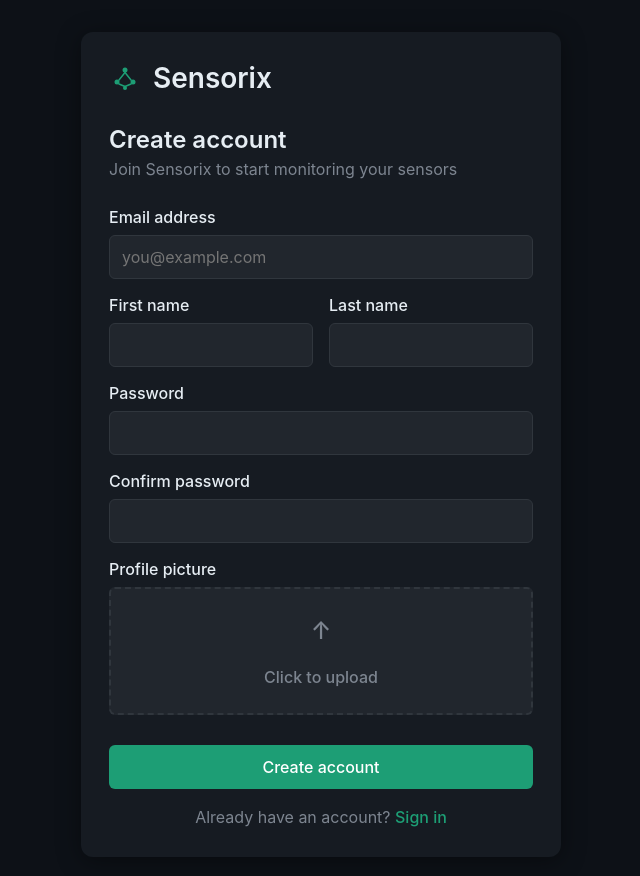
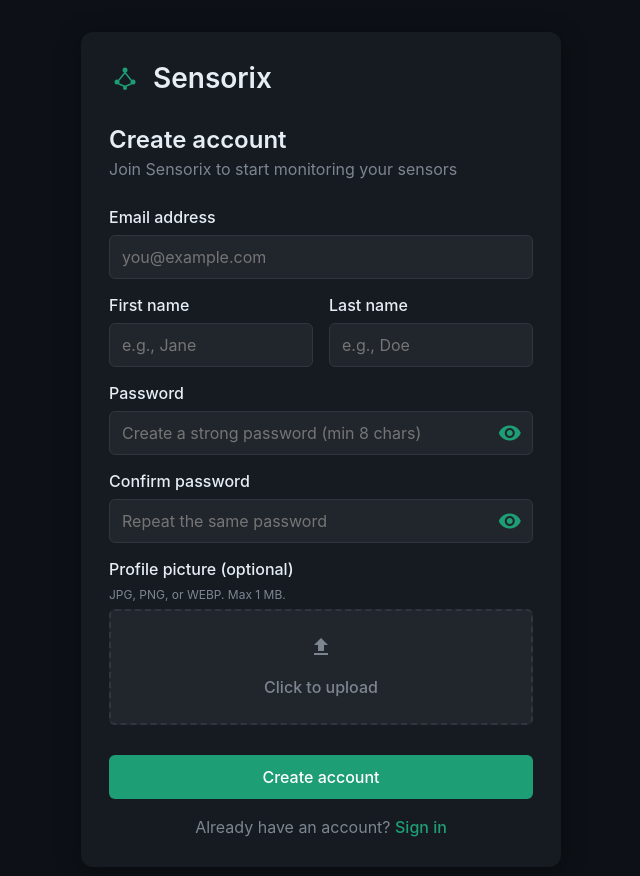
Before and after one commit to SalmaaKhaledd/iot-frontend, an Angular app: page /signup in a window 1280 px wide. Shown: the top 876 px of the page, without its empty margins (319-959 px from the left). Built offline with nearby package versions, Linux system fonts and the light colour scheme.

Commit message:
feat(auth): improve login and signup UX (password toggles, placeholders, profile picture flow)

```diff
--- a/src/app/features/auth/login/login.component.html
+++ b/src/app/features/auth/login/login.component.html
@@ -36,13 +36,26 @@
 
       <div class="field-wrapper">
         <label for="password">Password</label>
+        <div class="password-input-group">
           <input
             id="password"
-          type="password"
+            [type]="showPassword ? 'text' : 'password'"
             formControlName="password"
+            placeholder="Create a strong password (min 8 chars)"
             [class.input-error]="errorMessage !== ''"
             autocomplete="current-password"
           />
+          <button
+            type="button"
+            class="password-toggle"
+            (click)="togglePasswordVisibility()"
+            [attr.aria-label]="showPassword ? 'Hide password' : 'Show password'"
+          >
+            <mat-icon aria-hidden="true">
+              {{ showPassword ? 'visibility_off' : 'visibility' }}
+            </mat-icon>
+          </button>
+        </div>
         @if (loginForm.controls.password.touched &&
         loginForm.controls.password.hasError('required')) {
         <div class="field-error">Password is required.</div>
--- a/src/app/features/auth/login/login.component.scss
+++ b/src/app/features/auth/login/login.component.scss
@@ -71,6 +71,38 @@ input:focus {
   border-color: var(--sensorix-teal);
 }
 
+.password-input-group {
+  position: relative;
+}
+
+.password-input-group input {
+  padding-right: 4.25rem;
+}
+
+.password-toggle {
+  position: absolute;
+  right: 0.5rem;
+  top: 50%;
+  transform: translateY(-50%);
+  display: grid;
+  place-items: center;
+  width: auto;
+  height: auto;
+  margin-top: 0;
+  padding: 0.2rem;
+  background: transparent;
+  color: var(--sensorix-teal);
+  border: none;
+  border-radius: 4px;
+  line-height: 0;
+  cursor: pointer;
+}
+
+.password-toggle:hover {
+  background: transparent;
+  color: #178a64;
+}
+
 .input-error {
   border: 1px solid var(--destructive) !important;
 }
--- a/src/app/features/auth/login/login.component.ts
+++ b/src/app/features/auth/login/login.component.ts
@@ -1,6 +1,7 @@
 import { ChangeDetectionStrategy, Component, DestroyRef, inject } from '@angular/core';
 import { takeUntilDestroyed } from '@angular/core/rxjs-interop';
 import { FormBuilder, ReactiveFormsModule, Validators } from '@angular/forms';
+import { MatIconModule } from '@angular/material/icon';
 import { Router, RouterLink } from '@angular/router';
 import { finalize } from 'rxjs';
 
@@ -15,7 +16,7 @@ import { SensorixLogoComponent } from '../../../shared/components/sensorix-logo/
   selector: 'app-login',
   standalone: true,
   changeDetection: ChangeDetectionStrategy.OnPush,
-  imports: [ReactiveFormsModule, RouterLink, SensorixLogoComponent],
+  imports: [ReactiveFormsModule, RouterLink, SensorixLogoComponent, MatIconModule],
   templateUrl: './login.component.html',
   styleUrl: './login.component.scss',
 })
@@ -27,6 +28,7 @@ export class LoginComponent {
 
   errorMessage = '';
   isLoading = false;
+  showPassword = false;
 
   readonly loginForm = this.formBuilder.group({
     email: [
@@ -87,4 +89,8 @@ export class LoginComponent {
         },
       });
   }
+
+  togglePasswordVisibility(): void {
+    this.showPassword = !this.showPassword;
+  }
 }
--- a/src/app/features/auth/signup/signup.component.html
+++ b/src/app/features/auth/signup/signup.component.html
@@ -36,7 +36,13 @@
       <div class="name-row">
         <div class="field-wrapper name-field">
           <label for="firstName">First name</label>
-          <input id="firstName" type="text" formControlName="firstName" autocomplete="given-name" />
+          <input
+            id="firstName"
+            type="text"
+            formControlName="firstName"
+            placeholder="e.g., Jane"
+            autocomplete="given-name"
+          />
           @if (hasError('firstName', 'required')) {
           <span class="field-error">First name is required.</span>
           }
@@ -50,7 +56,13 @@
 
         <div class="field-wrapper name-field">
           <label for="lastName">Last name</label>
-          <input id="lastName" type="text" formControlName="lastName" autocomplete="family-name" />
+          <input
+            id="lastName"
+            type="text"
+            formControlName="lastName"
+            placeholder="e.g., Doe"
+            autocomplete="family-name"
+          />
           @if (hasError('lastName', 'required')) {
           <span class="field-error">Last name is required.</span>
           }
@@ -65,7 +77,25 @@
 
       <div class="field-wrapper">
         <label for="password">Password</label>
-        <input id="password" type="password" formControlName="password" autocomplete="new-password" />
+        <div class="password-input-group">
+          <input
+            id="password"
+            [type]="showPassword ? 'text' : 'password'"
+            formControlName="password"
+            placeholder="Create a strong password (min 8 chars)"
+            autocomplete="new-password"
+          />
+          <button
+            type="button"
+            class="password-toggle"
+            (click)="togglePasswordVisibility()"
+            [attr.aria-label]="showPassword ? 'Hide password' : 'Show password'"
+          >
+            <mat-icon aria-hidden="true">
+              {{ showPassword ? 'visibility_off' : 'visibility' }}
+            </mat-icon>
+          </button>
+        </div>
         @if (hasError('password', 'required')) {
         <span class="field-error">Password is required.</span>
         }
@@ -82,12 +112,25 @@
 
       <div class="field-wrapper">
         <label for="confirmPassword">Confirm password</label>
-        <input
-          id="confirmPassword"
-          type="password"
-          formControlName="confirmPassword"
-          autocomplete="new-password"
-        />
+        <div class="password-input-group">
+          <input
+            id="confirmPassword"
+            [type]="showConfirmPassword ? 'text' : 'password'"
+            formControlName="confirmPassword"
+            placeholder="Repeat the same password"
+            autocomplete="new-password"
+          />
+          <button
+            type="button"
+            class="password-toggle"
+            (click)="toggleConfirmPasswordVisibility()"
+            [attr.aria-label]="showConfirmPassword ? 'Hide password' : 'Show password'"
+          >
+            <mat-icon aria-hidden="true">
+              {{ showConfirmPassword ? 'visibility_off' : 'visibility' }}
+            </mat-icon>
+          </button>
+        </div>
         @if (hasError('confirmPassword', 'required')) {
         <span class="field-error">Please confirm your password.</span>
         }
@@ -97,10 +140,14 @@
       </div>
 
       <div class="field-wrapper">
-        <label for="profilePicture">Profile picture</label>
+        <label for="profilePicture">Profile picture (optional)</label>
+        <span id="profilePicture-hint" class="upload-hint">
+          JPG, PNG, or WEBP. Max 1 MB.
+        </span>
         <label
           class="upload-area"
           for="profilePicture"
+          tabindex="0"
         >
           @if (profilePicturePreviewUrl && !profilePictureError) {
           <img
@@ -110,19 +157,42 @@
           />
           <span class="upload-file-name">{{ selectedProfilePictureName }}</span>
           } @else {
-          <span class="upload-icon">↑</span>
+          <mat-icon class="upload-icon" aria-hidden="true">upload</mat-icon>
           <span>Click to upload</span>
           }
         </label>
         <input
+          #profilePictureInput
           id="profilePicture"
           type="file"
-          accept="image/*"
+          accept="image/png,image/jpeg,image/webp"
           (change)="onFileChange($event)"
+          [attr.aria-describedby]="
+            profilePictureError
+              ? 'profilePicture-hint profilePicture-error'
+              : 'profilePicture-hint'
+          "
           hidden
         />
+        @if (profilePicturePreviewUrl && !profilePictureError) {
+        <button
+          type="button"
+          class="upload-remove"
+          (click)="removeProfilePicture()"
+          aria-label="Remove profile picture"
+        >
+          Remove
+        </button>
+        }
+        @if (isReadingProfilePicture) {
+        <span class="upload-status" role="status" aria-live="polite">
+          Reading file…
+        </span>
+        }
         @if (profilePictureError) {
-        <span class="field-error">{{ profilePictureError }}</span>
+        <span id="profilePicture-error" class="field-error">
+          {{ profilePictureError }}
+        </span>
         }
       </div>
 
--- a/src/app/features/auth/signup/signup.component.scss
+++ b/src/app/features/auth/signup/signup.component.scss
@@ -71,6 +71,38 @@ input:focus {
   border-color: var(--sensorix-teal);
 }
 
+.password-input-group {
+  position: relative;
+}
+
+.password-input-group input {
+  padding-right: 4.25rem;
+}
+
+.password-toggle {
+  position: absolute;
+  right: 0.5rem;
+  top: 50%;
+  transform: translateY(-50%);
+  display: grid;
+  place-items: center;
+  width: auto;
+  height: auto;
+  margin-top: 0;
+  padding: 0.2rem;
+  background: transparent;
+  color: var(--sensorix-teal);
+  border: none;
+  border-radius: 4px;
+  line-height: 0;
+  cursor: pointer;
+}
+
+.password-toggle:hover {
+  background: transparent;
+  color: #178a64;
+}
+
 .name-row {
   display: flex;
   gap: 1rem;
@@ -95,6 +127,17 @@ input:focus {
   gap: 0.5rem;
 }
 
+.upload-area:focus-visible {
+  outline: 2px solid var(--sensorix-teal);
+  outline-offset: 2px;
+}
+
+.upload-hint {
+  color: var(--muted-foreground);
+  font-size: 0.75rem;
+  line-height: 1.35;
+}
+
 .upload-icon {
   font-size: 1.5rem;
   display: block;
@@ -102,9 +145,9 @@ input:focus {
 }
 
 .upload-preview {
-  width: 3rem;
-  height: 3rem;
-  border-radius: 8px;
+  width: 4rem;
+  height: 4rem;
+  border-radius: 50%;
   object-fit: cover;
   border: 1px solid var(--border);
 }
@@ -114,6 +157,38 @@ input:focus {
   font-size: 0.85rem;
   line-height: 1.2;
   word-break: break-word;
+}
+
+.upload-remove {
+  width: fit-content;
+  height: auto;
+  margin-top: 0.25rem;
+  padding: 0;
+  background: transparent;
+  border: none;
+  color: var(--sensorix-teal);
+  font-size: 0.8rem;
+  font-weight: 500;
+  line-height: 1.35;
+  cursor: pointer;
+  transition: color 0.2s;
+}
+
+.upload-remove:hover {
+  background: transparent;
+  color: #178a64;
+}
+
+.upload-remove:focus-visible {
+  outline: 2px solid var(--sensorix-teal);
+  outline-offset: 2px;
+  border-radius: 4px;
+}
+
+.upload-status {
+  color: var(--muted-foreground);
+  font-size: 0.75rem;
+  line-height: 1.35;
 }
 
 button {
--- a/src/app/features/auth/signup/signup.component.ts
+++ b/src/app/features/auth/signup/signup.component.ts
@@ -1,13 +1,17 @@
 import { CommonModule } from '@angular/common';
 import {
   ChangeDetectionStrategy,
+  ChangeDetectorRef,
   Component,
   DestroyRef,
+  ElementRef,
   OnDestroy,
+  ViewChild,
   inject,
 } from '@angular/core';
 import { takeUntilDestroyed } from '@angular/core/rxjs-interop';
 import { FormBuilder, ReactiveFormsModule, Validators } from '@angular/forms';
+import { MatIconModule } from '@angular/material/icon';
 import { Router, RouterLink } from '@angular/router';
 import { finalize, switchMap } from 'rxjs';
 
@@ -27,7 +31,13 @@ import { SensorixLogoComponent } from '../../../shared/components/sensorix-logo/
   selector: 'app-signup',
   standalone: true,
   changeDetection: ChangeDetectionStrategy.OnPush,
-  imports: [CommonModule, ReactiveFormsModule, RouterLink, SensorixLogoComponent],
+  imports: [
+    CommonModule,
+    ReactiveFormsModule,
+    RouterLink,
+    SensorixLogoComponent,
+    MatIconModule,
+  ],
   templateUrl: './signup.component.html',
   styleUrl: './signup.component.scss',
 })
@@ -36,11 +46,18 @@ export class SignupComponent implements OnDestroy {
   private readonly router = inject(Router);
   private readonly formBuilder = inject(FormBuilder);
   private readonly destroyRef = inject(DestroyRef);
+  private readonly changeDetectorRef = inject(ChangeDetectorRef);
+
+  @ViewChild('profilePictureInput')
+  private profilePictureInput?: ElementRef<HTMLInputElement>;
 
   errorMessage = '';
   profilePictureError = '';
   selectedProfilePictureName = '';
   profilePicturePreviewUrl = '';
+  isReadingProfilePicture = false;
+  showPassword = false;
+  showConfirmPassword = false;
   private objectPreviewUrl: string | null = null;
   isLoading = false;
   submitted = false;
@@ -96,11 +113,24 @@ export class SignupComponent implements OnDestroy {
     this.processProfileImageFile(file);
   }
 
+  removeProfilePicture(): void {
+    this.profilePictureError = '';
+    this.selectedProfilePictureName = '';
+    this.clearPreviewUrl();
+    this.signupForm.patchValue({ profilePicture: '' });
+    this.resetProfilePictureInput();
+    this.changeDetectorRef.markForCheck();
+  }
+
   private processProfileImageFile(file: File | undefined): void {
     this.profilePictureError = '';
+    this.isReadingProfilePicture = false;
     if (!file) {
       this.selectedProfilePictureName = '';
       this.clearPreviewUrl();
+      this.resetProfilePictureInput();
+      this.signupForm.patchValue({ profilePicture: '' });
+      this.changeDetectorRef.markForCheck();
       return;
     }
 
@@ -110,6 +140,8 @@ export class SignupComponent implements OnDestroy {
       this.selectedProfilePictureName = '';
       this.clearPreviewUrl();
       this.signupForm.patchValue({ profilePicture: '' });
+      this.resetProfilePictureInput();
+      this.changeDetectorRef.markForCheck();
       return;
     }
 
@@ -117,6 +149,8 @@ export class SignupComponent implements OnDestroy {
     this.clearPreviewUrl();
     this.objectPreviewUrl = URL.createObjectURL(file);
     this.profilePicturePreviewUrl = this.objectPreviewUrl;
+    this.isReadingProfilePicture = true;
+    this.changeDetectorRef.markForCheck();
 
     const reader = new FileReader();
     reader.onload = () => {
@@ -124,6 +158,17 @@ export class SignupComponent implements OnDestroy {
       if (typeof result === 'string') {
         this.signupForm.patchValue({ profilePicture: result });
       }
+      this.isReadingProfilePicture = false;
+      this.changeDetectorRef.markForCheck();
+    };
+    reader.onerror = () => {
+      this.profilePictureError = 'Could not read this image. Please try a different file.';
+      this.selectedProfilePictureName = '';
+      this.clearPreviewUrl();
+      this.signupForm.patchValue({ profilePicture: '' });
+      this.resetProfilePictureInput();
+      this.isReadingProfilePicture = false;
+      this.changeDetectorRef.markForCheck();
     };
     reader.readAsDataURL(file);
   }
@@ -138,6 +183,12 @@ export class SignupComponent implements OnDestroy {
       this.objectPreviewUrl = null;
     }
     this.profilePicturePreviewUrl = '';
+  }
+
+  private resetProfilePictureInput(): void {
+    if (this.profilePictureInput?.nativeElement) {
+      this.profilePictureInput.nativeElement.value = '';
+    }
   }
 
   onSubmit(): void {
@@ -209,4 +260,12 @@ export class SignupComponent implements OnDestroy {
         (this.signupForm.get('confirmPassword')?.touched || this.submitted),
     );
   }
+
+  togglePasswordVisibility(): void {
+    this.showPassword = !this.showPassword;
+  }
+
+  toggleConfirmPasswordVisibility(): void {
+    this.showConfirmPassword = !this.showConfirmPassword;
+  }
 }
```
Lines whose indentation alone changed are shown as unchanged.
